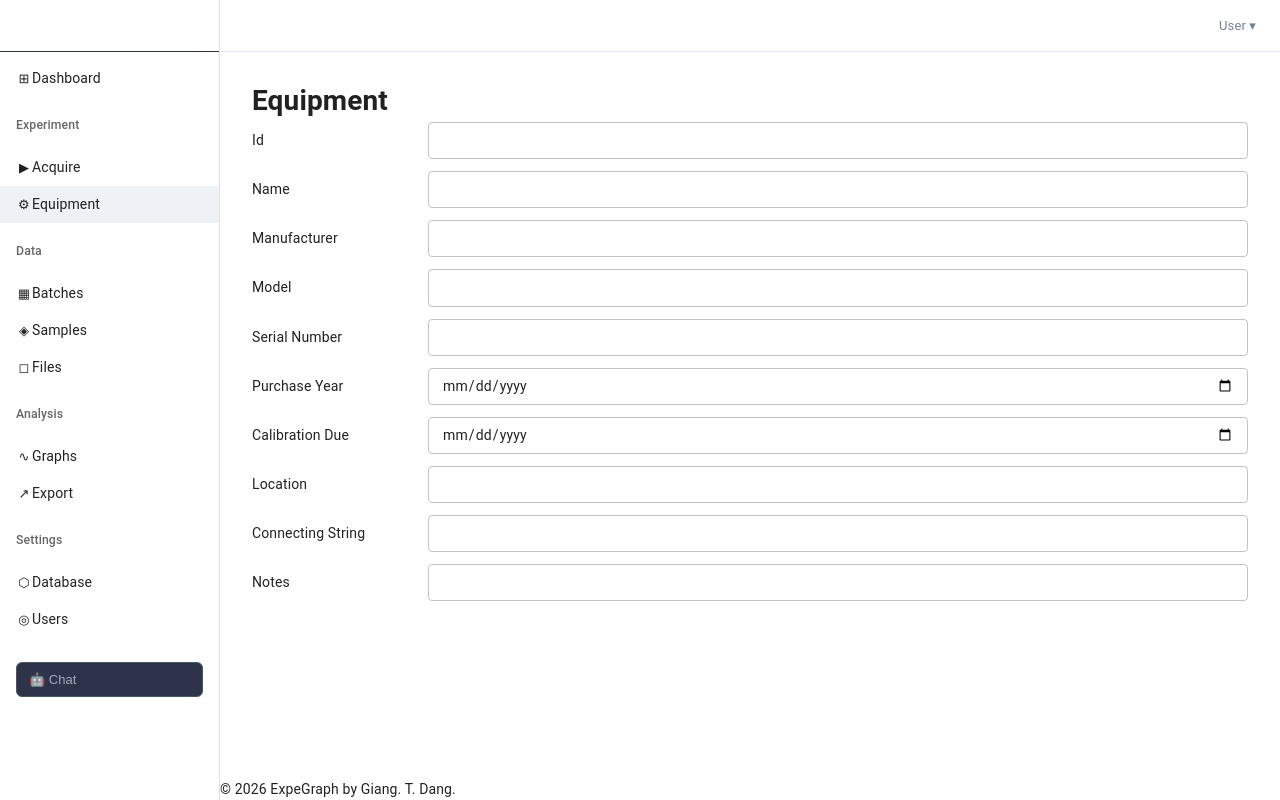
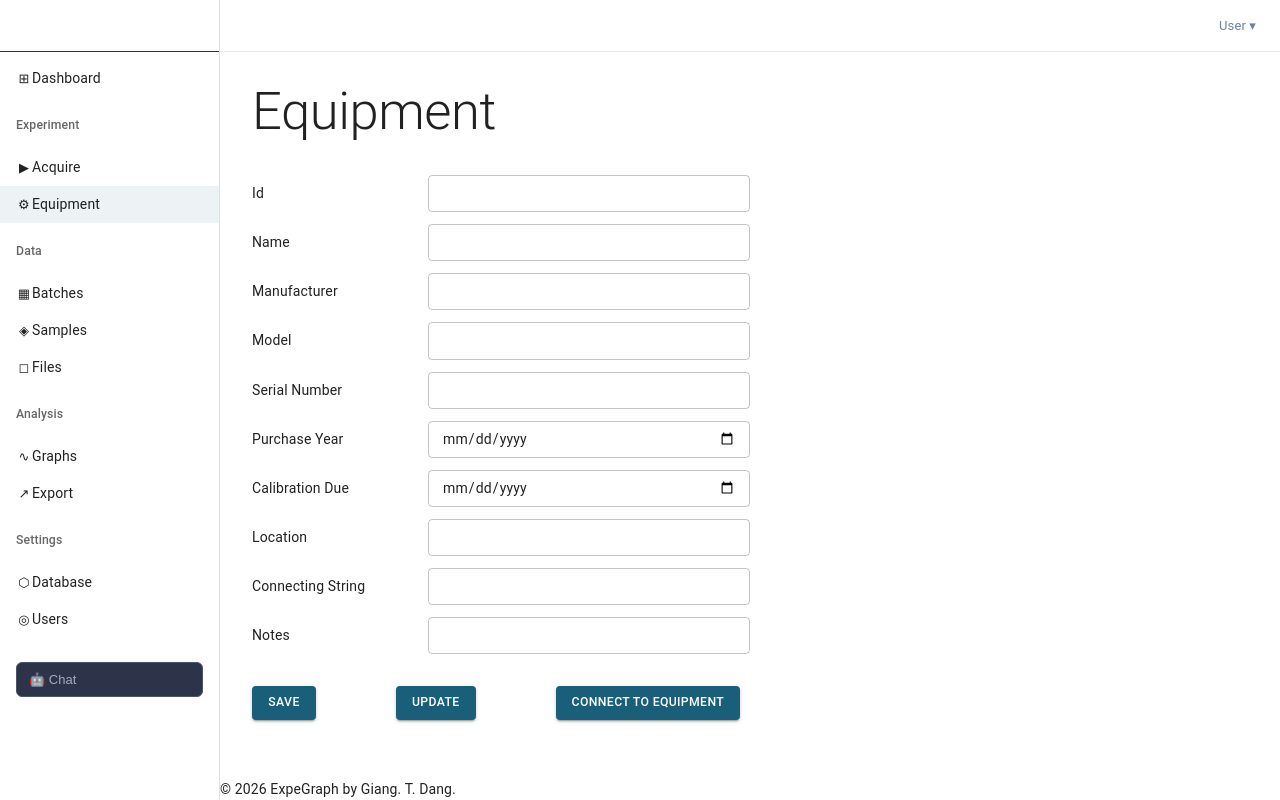
Before and after one commit to GitTurtleDone/ExpeGraph, a React (Vite) app in the folder frontend/: page /equipment in a window 1280 px wide. Built offline with nearby package versions, Linux system fonts and the light colour scheme.

Commit message:
Completed layout for EquipmentPage.tsx

```diff
--- a/frontend/src/pages/EquipmentPage.tsx
+++ b/frontend/src/pages/EquipmentPage.tsx
@@ -1,5 +1,5 @@
 import React from "react";
-import { Stack, OutlinedInput, Typography} from "@mui/material"
+import { Stack, OutlinedInput, Typography, Button} from "@mui/material"
 function EquipmentPage(){
     type tableItem = {
         label: string;
@@ -19,17 +19,22 @@ function EquipmentPage(){
     ]
     return (
         <div>
-            <h1>Equipment</h1>
+            <Typography variant="h2" sx={{mb:4}}>Equipment</Typography>
+            <Stack spacing={1.5} width="50%" mb={4}>
+              {equipmentLayout.map(({ label, type }) => (
+                <Stack key={label} direction="row" alignItems="center" spacing={2}>
+                  <Typography sx={{ width: 160, flexShrink: 0 }}>{label}</Typography>
+                  <OutlinedInput type={type} id={label} size="small" fullWidth />
+                </Stack>
+              ))}
+            </Stack>
 
+            <Stack direction="row" gap={10}>
+              <Button variant="contained" color="primary">Save</Button>
+              <Button variant="contained" >Update</Button>
+              <Button variant="contained">Connect to Equipment</Button>
+            </Stack>
 
-              <Stack spacing={1.5}>
-                {equipmentLayout.map(({ label, type }) => (
-                  <Stack key={label} direction="row" alignItems="center" spacing={2}>
-                    <Typography sx={{ width: 160, flexShrink: 0 }}>{label}</Typography>
-                    <OutlinedInput type={type} id={label} size="small" fullWidth />
-                  </Stack>
-                ))}
-              </Stack>
 
 
 
```
